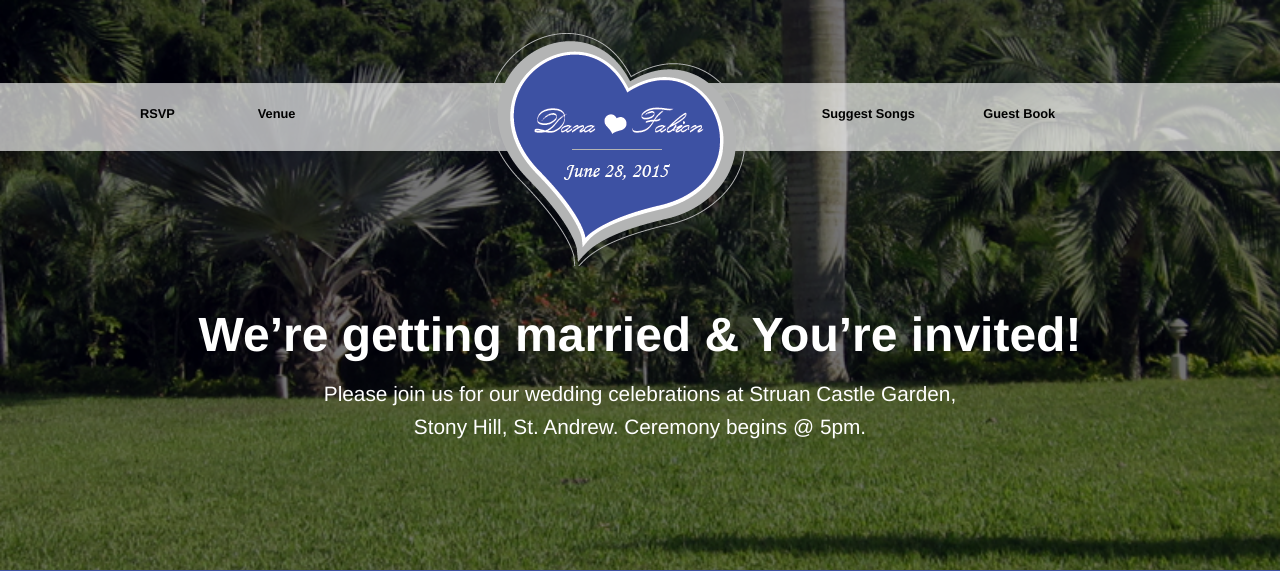
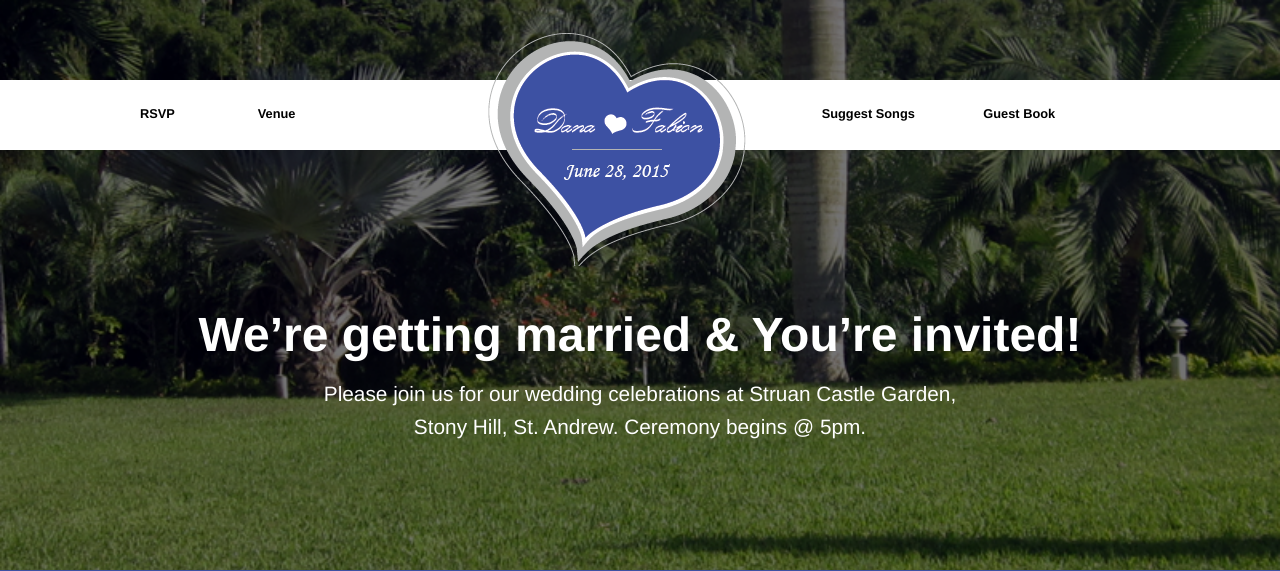
Before and after one commit to Dana-Dalling/thestephensfamilyhq, a PHP site: page / in a window 1280 px wide. Shown: the top 571 px of the page. Run offline with PHP 8.4, Linux system fonts and the light colour scheme; some libraries are stand-ins or nearby versions; some web fonts are replaced.

Commit message:
change header background

```diff
--- a/css/main.css
+++ b/css/main.css
@@ -9,8 +9,8 @@
 
 /* line 8, ../sass/main.sass */
 .header-container {
-  background: url("../img/header-bg.png") repeat-x;
-  height: 100px;
+  background: #ffffff;
+  max-height: 70px;
 }
 
 /* line 14, ../sass/main.sass */
@@ -257,3 +257,14 @@
 .boldy {
   font-weight: bold;
 }
+
+/* line 185, ../sass/main.sass */
+.highlight_field {
+  border: 1px solid #E015D0;
+  background: #E4CEE6;
+}
+
+/* line 190, ../sass/main.sass */
+#rsvp-response-msg.error {
+  color: #F0A8EA;
+}
--- a/sass/main.sass
+++ b/sass/main.sass
@@ -6,8 +6,8 @@
   background-size: cover
 
 .header-container
-  background: url("../img/header-bg.png") repeat-x
-  height: 100px
+  background: #ffffff
+  max-height: 70px
 
 
 .logo-container
```
Also changed, not shown: css/screen.css (+9 -9 lines), sass/main.css (+9 -2 lines), 1 other file.
